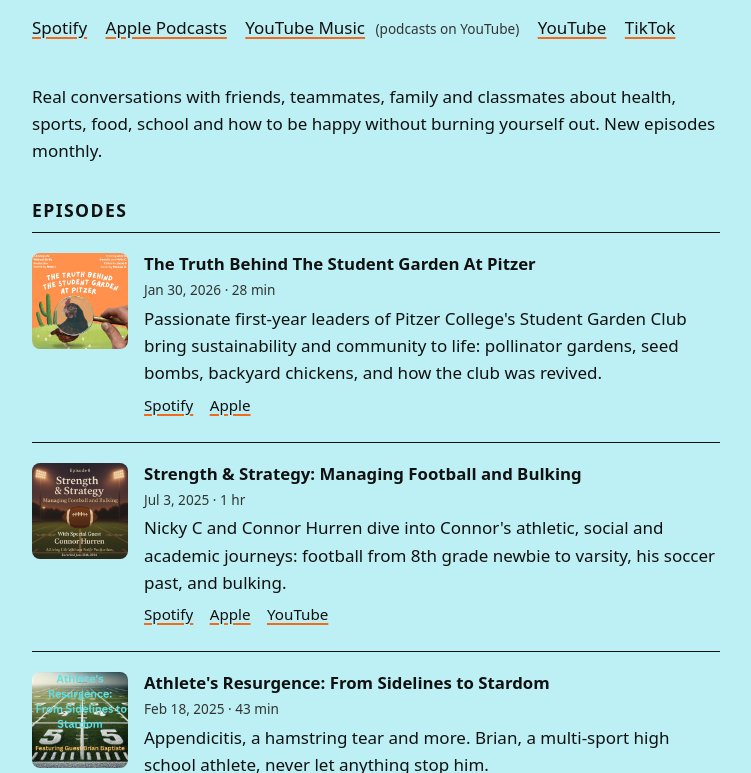
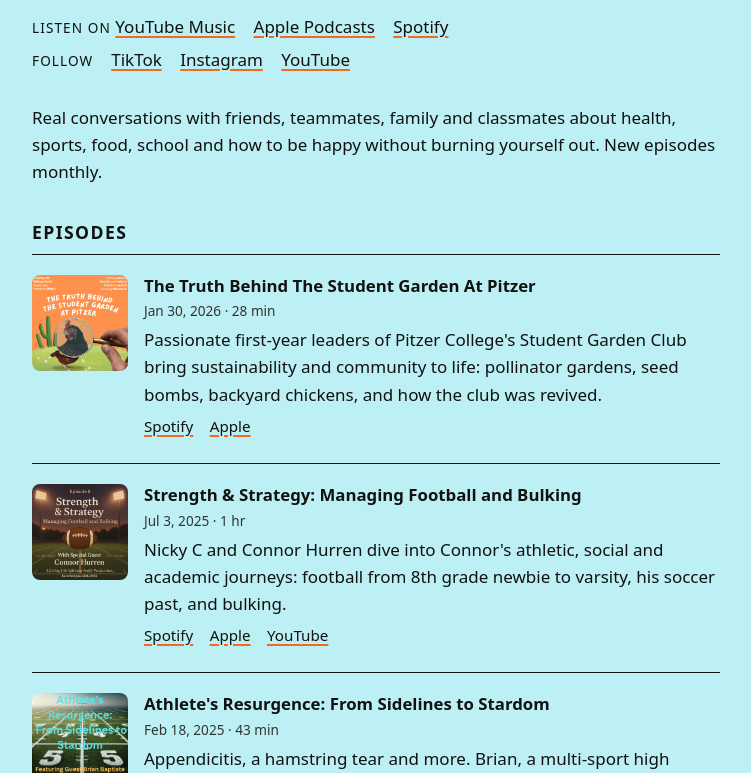
Before and after one commit to nickrc8/living-life-without-strife, a plain HTML site: page index.html in a window 1280 px wide. Shown: the part 277-1050 px from the top of the page, without its empty margins (264-1015 px from the left). Drawn offline with Linux system fonts and the light colour scheme.

Commit message:
Add files via upload

```diff
--- a/index.html
+++ b/index.html
@@ -6,14 +6,15 @@
 <title>Living Life Without Strife! Podcast by Nicky C</title>
 <meta name="description" content="Living Life Without Strife! is a podcast by Nicky C about health, sports, food, school and being happy without burning out. Listen on Spotify, Apple Podcasts and YouTube.">
 <link rel="stylesheet" href="style.css">
-<script type="application/ld+json">{"@context": "https://schema.org", "@type": "PodcastSeries", "name": "Living Life Without Strife!", "description": "A podcast by Nicky C about health, sports, food, school and being happy without burning out.", "author": {"@type": "Person", "name": "Nicky C"}, "url": "https://podcasts.apple.com/us/podcast/living-life-without-strife/id1670455418", "sameAs": ["https://podcasts.apple.com/us/podcast/living-life-without-strife/id1670455418", "https://open.spotify.com/show/1RFGgls6LjwTva0ym6io1j", "https://music.youtube.com/playlist?list=PLaqnJO2oafCW1R6paIbQBdiFgKzYnE18m", "https://www.youtube.com/@nickycballer", "https://www.tiktok.com/@nickycballer"], "genre": "Self-Improvement", "inLanguage": "en-US"}</script>
+<script type="application/ld+json">{"@context": "https://schema.org", "@type": "PodcastSeries", "name": "Living Life Without Strife!", "description": "A podcast by Nicky C about health, sports, food, school and being happy without burning out.", "author": {"@type": "Person", "name": "Nicky C"}, "url": "https://podcasts.apple.com/us/podcast/living-life-without-strife/id1670455418", "sameAs": ["https://podcasts.apple.com/us/podcast/living-life-without-strife/id1670455418", "https://open.spotify.com/show/1RFGgls6LjwTva0ym6io1j", "https://music.youtube.com/playlist?list=PLaqnJO2oafCW1R6paIbQBdiFgKzYnE18m", "https://www.youtube.com/@nickycballer", "https://www.tiktok.com/@nickycballer","https://www.instagram.com/nickycballer/"], "genre": "Self-Improvement", "inLanguage": "en-US"}</script>
 </head>
 <body>
 <header>
 <img src="p-show.jpg" alt="Living Life Without Strife! podcast cover" width="140" height="140">
 <h1>Living Life Without Strife!</h1>
 <p class="tag">A podcast by Nicky C: athlete, activist and artist.</p>
-<p class="listen"><a href="https://open.spotify.com/show/1RFGgls6LjwTva0ym6io1j">Spotify</a> <a href="https://podcasts.apple.com/us/podcast/living-life-without-strife/id1670455418">Apple Podcasts</a> <a href="https://music.youtube.com/playlist?list=PLaqnJO2oafCW1R6paIbQBdiFgKzYnE18m">YouTube Music</a> <span class="note">(podcasts on YouTube)</span> <a href="https://www.youtube.com/@nickycballer">YouTube</a> <a href="https://www.tiktok.com/@nickycballer">TikTok</a></p>
+<p class="row"><span class="label">Listen on</span> <a href="https://music.youtube.com/playlist?list=PLaqnJO2oafCW1R6paIbQBdiFgKzYnE18m">YouTube Music</a> <a href="https://podcasts.apple.com/us/podcast/living-life-without-strife/id1670455418">Apple Podcasts</a> <a href="https://open.spotify.com/show/1RFGgls6LjwTva0ym6io1j">Spotify</a></p>
+<p class="row"><span class="label">Follow</span> <a href="https://www.tiktok.com/@nickycballer">TikTok</a> <a href="https://www.instagram.com/nickycballer/">Instagram</a> <a href="https://www.youtube.com/@nickycballer">YouTube</a></p>
 </header>
 <main>
 <p>Real conversations with friends, teammates, family and classmates about health, sports, food, school and how to be happy without burning yourself out. New episodes monthly.</p>
--- a/style.css
+++ b/style.css
@@ -2,7 +2,7 @@
 header,main,footer{max-width:720px;margin:0 auto;padding:0 16px}header{padding-top:48px;padding-bottom:8px}header img{display:block;border-radius:12px}
 h1{margin:16px 0 4px;font-size:2rem;line-height:1.2}.tag{margin:0 0 16px}h2{margin:32px 0 8px;font-size:1.1rem;text-transform:uppercase;letter-spacing:.08em}
 a{color:#111;text-decoration-color:#f26a1b;text-decoration-thickness:2px;text-underline-offset:3px}a:hover{color:#f26a1b}
-.listen a{margin-right:14px}.note{margin-left:-8px;margin-right:14px;font-size:.85rem;color:#333}
+.row{margin:6px 0}.row a{margin-right:14px}.label{display:inline-block;min-width:5.5em;font-size:.85rem;text-transform:uppercase;letter-spacing:.08em}
 .ep{display:flex;gap:16px;padding:20px 0;border-top:1px solid #111}.ep img{flex:none;width:96px;height:96px;border-radius:8px;object-fit:cover}
 .ep h3{margin:0;font-size:1.05rem;line-height:1.3}.ep p{margin:4px 0}.meta{font-size:.85rem;color:#333}.links a{margin-right:12px;font-size:.95rem}
 footer{padding-top:24px;padding-bottom:48px;font-size:.85rem;border-top:1px solid #111}
```
